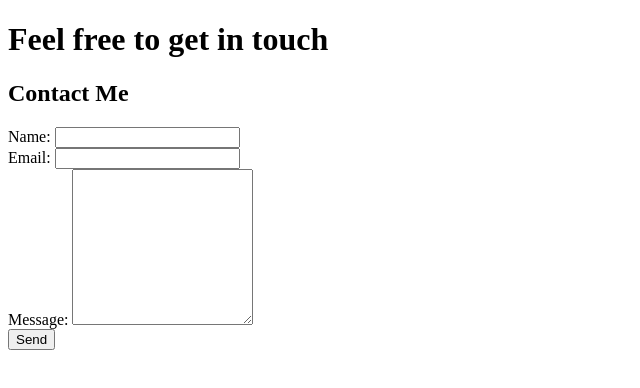
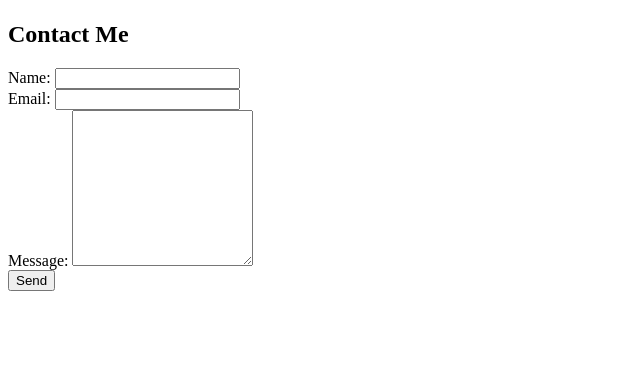
Before and after one commit to alameenadetola/Mywebsite, a plain HTML site: page contact.html in a window 1280 px wide. Shown: the whole page, without its empty margins (0-640 px from the left). Drawn offline with Linux system fonts and the light colour scheme.

Commit message:
Update contact.html

```diff
--- a/contact.html
+++ b/contact.html
@@ -8,7 +8,7 @@
 <body>
     <div class="wrapper">
   <!-- Contact heading -->
-  <h1 class="head">Feel free to get in touch</h1>
+  <h1 class="head"></h1>
 
   <!-- Contact form -->
   <form>
```
